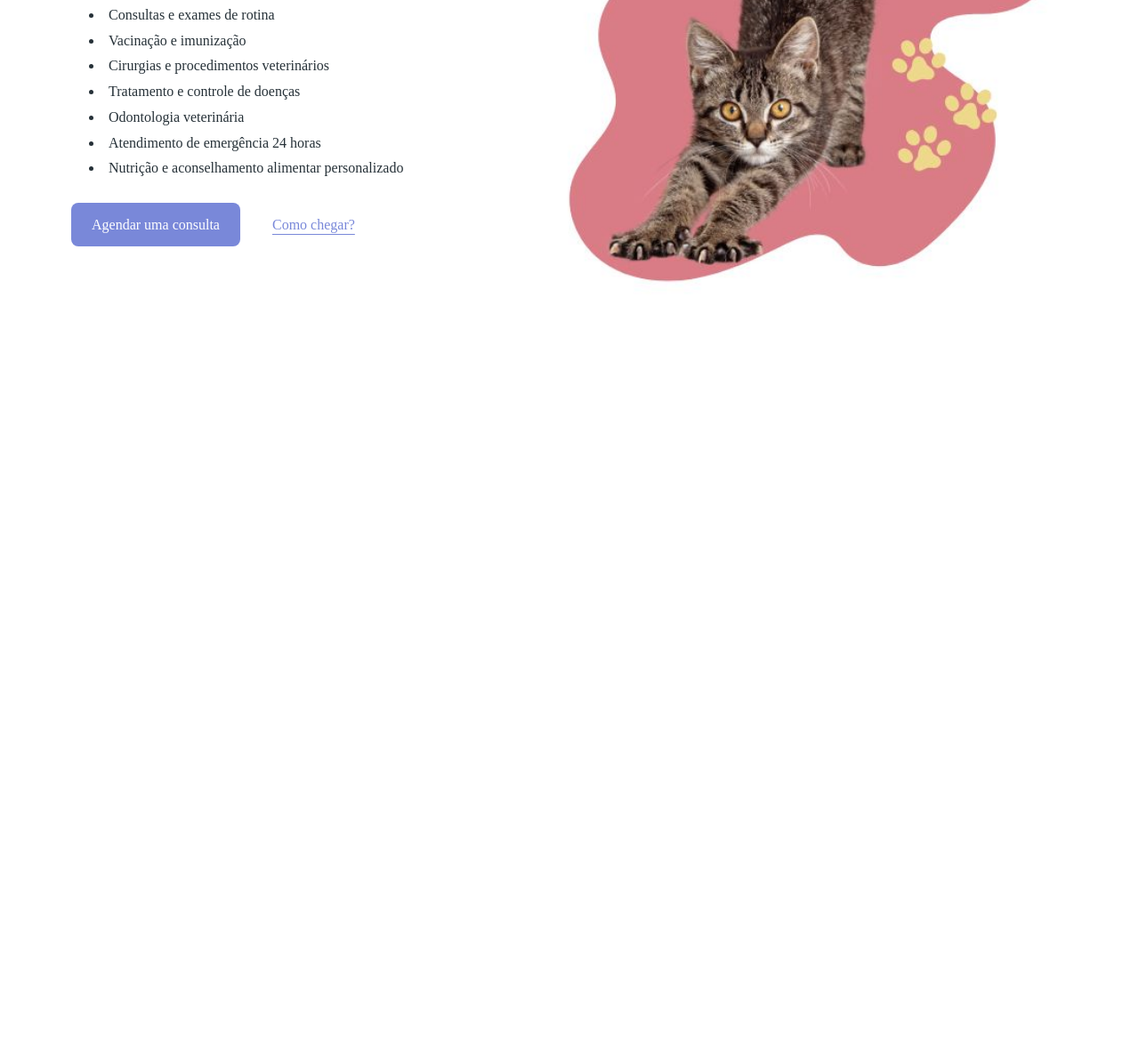
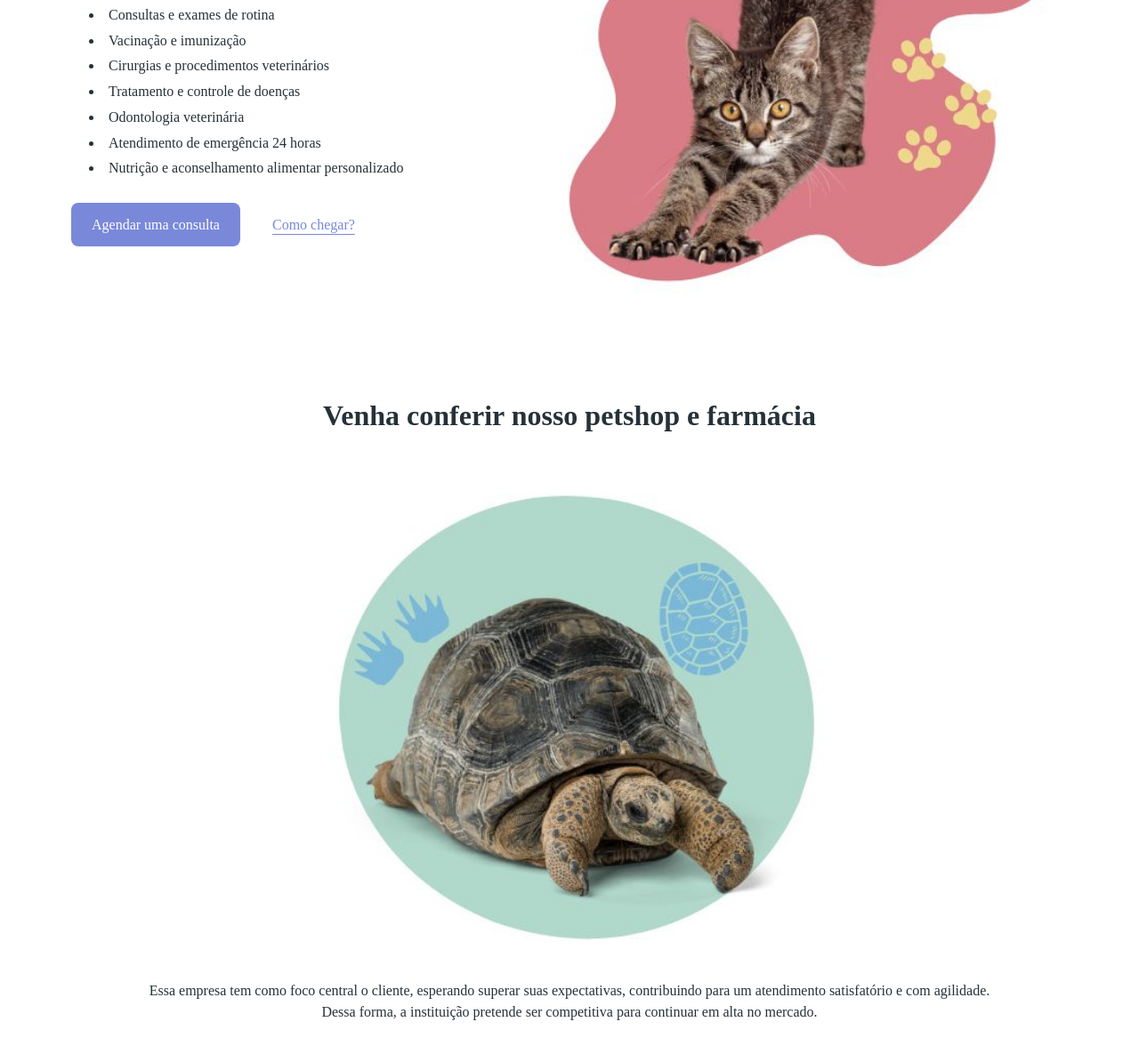
Before and after one commit to SofiaLeivaPires/petcare, a plain HTML site: page index.html in a window 1280 px wide. Shown: the part 1049-2234 px from the top of the page at 89% size. Before the commit the page ends 1408 px from the top, so only its background shows below. Drawn offline with Linux system fonts and the light colour scheme.

Commit message:
Farmacia

```diff
--- a/css/main.css
+++ b/css/main.css
@@ -105,3 +105,14 @@ h1, h2 {
     line-height: 180%;
 
 }
+
+#farmacia {
+    padding: 90px 80px;
+    text-align: center;
+
+}
+
+#farmacia .paragrafo {
+    max-width: 950px;
+    margin: 0 auto;
+}
--- a/index.html
+++ b/index.html
@@ -91,6 +91,22 @@
         </section>
 
 
+        <section id="farmacia">
+            <div >
+                <h1>Venha conferir nosso petshop e farmácia</h1>
+
+                <img src="./img/tartaruga.jpg" alt="Ilustração de uma mulher na recepção de uma clinica" width="580" height="580">
+
+                <p class="paragrafo">
+                Essa empresa tem como foco central o cliente, esperando superar suas expectativas, contribuindo para um atendimento satisfatório e com agilidade. Dessa forma, a instituição pretende ser competitiva para continuar em alta no mercado.
+
+                </p>
+
+            </div>
+
+        </section>
+
+
 </body>
 
 </html>
```
Also changed, not shown: img/petcare.ico (added), img/tartaruga.jpg (added).
